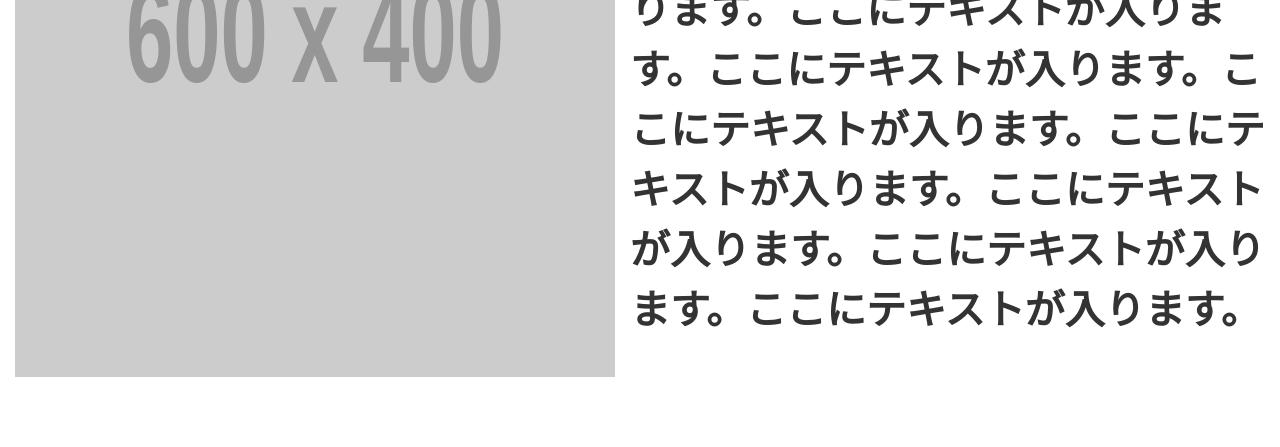
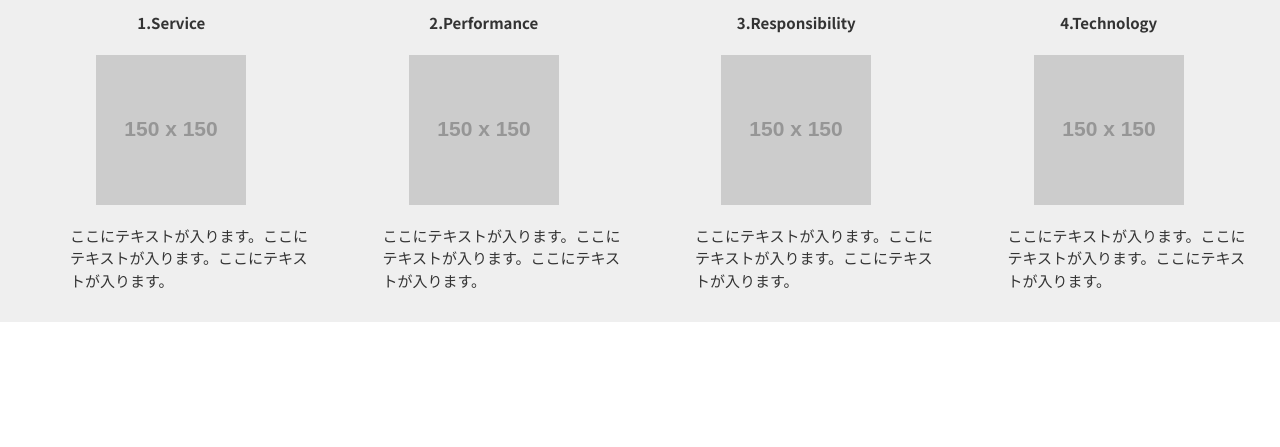
Before and after one commit to muffin-bird/Study, a plain HTML site: page HCJ/index.html in a window 1280 px wide. Shown: the part 545-992 px from the top of the page. After the commit the page ends 907 px from the top, so only its background shows below. Drawn offline with Linux system fonts and the light colour scheme; placeholder pictures from the web are drawn by us.

Commit message:
update HCJ

```diff
--- a/HCJ/assets/css/style.css
+++ b/HCJ/assets/css/style.css
@@ -14,13 +14,17 @@ body {
 /* section */
 .section {
 	padding: 30px 15px;
-	font-size: 40px;
-	font-weight: bold;
 	margin: 0 0 40px;
+}
+
+.section.section-secounday {
+	background-color: #efefef;
 }
 
 .section-headline {
 	text-align: center;
+	font-size: 40px;
+	font-weight: bold;
 }
 
 /* about */
@@ -29,7 +33,7 @@ body {
 	display: flex;
 }
 
-.about-image {}
+/*.about-image {}*/
 
 .about-caption {
 	padding-left: 15px;
@@ -39,4 +43,35 @@ body {
 	margin: 0 0 20px;
 	font-size: 30px;
 }
-.bout-description {}
+
+/*.bout-description {}*/
+
+.grid {
+	margin: 0;
+	padding: 0;
+	display: flex;
+	align-items: center;
+	justify-content: center;
+}
+
+.grid-item {
+	list-style: none;
+}
+
+.future {
+	text-align: center;
+	padding: 0 15px;
+}
+
+.future-headline {
+	font-weight: bold;
+	margin: 0 0 20px;
+}
+
+.future-img {
+	margin: 0 0 20px;
+}
+
+.future-description {
+	text-align: left;
+}
--- a/HCJ/index.html
+++ b/HCJ/index.html
@@ -16,13 +16,59 @@
 	<section class="section">
 		<h1 class="section-headline">About</h1>
 		<figure class="about">
-			<img class="about-image" src="https://dummyimage.com/600x400/000/fff" alt="About image">
+			<img class="about-image" src="https://dummyimage.com/300x200/000/fff" alt="">
 			<figcaption class="about-caption">
 				<h2 class="about-headline">キャッチフレーズ</h2>
-				<p class="about-description">ここにテキストが入ります。ここにテキストが入ります。ここにテキストが入ります。ここにテキストが入ります。ここにテキストが入ります。ここにテキストが入ります。ここにテキストが入ります。ここにテキストが入ります。ここにテキストが入ります。ここにテキストが入ります。ここにテキストが入ります。
+				<p class="about-description">
+					ここにテキストが入ります。ここにテキストが入ります。ここにテキストが入ります。ここにテキストが入ります。
+					ここにテキストが入ります。ここにテキストが入ります。ここにテキストが入ります。ここにテキストが入ります。
+					ここにテキストが入ります。ここにテキストが入ります。ここにテキストが入ります。ここにテキストが入ります。
+					ここにテキストが入ります。ここにテキストが入ります。ここにテキストが入ります。ここにテキストが入ります。
 				</p>
 			</figcaption>
 		</figure>
+	</section>
+
+	<section class="section section-secounday">
+		<h1 class="section-headline">Future</h1>
+		<ul class="grid">
+			<li class="grid-item">
+				<dl class="future">
+					<dt class="future-headline">1.Service</dt>
+					<dd class="future-img"><img src="https://dummyimage.com/150x150/000/fff/" alt="service"></dd>
+					<dd class="future-description">
+					ここにテキストが入ります。ここにテキストが入ります。ここにテキストが入ります。
+					</dd>
+				</dl>
+			</li>
+			<li class="grid-item">
+				<dl class="future">
+					<dt class="future-headline">2.Performance</dt>
+					<dd class="future-img"><img src="https://dummyimage.com/150x150/000/fff/" alt="service"></dd>
+					<dd class="future-description">
+					ここにテキストが入ります。ここにテキストが入ります。ここにテキストが入ります。
+					</dd>
+				</dl>
+			</li>
+			<li class="grid-item">
+				<dl class="future">
+					<dt class="future-headline">3.Responsibility</dt>
+					<dd class="future-img"><img src="https://dummyimage.com/150x150/000/fff/" alt="service"></dd>
+					<dd class="future-description">
+					ここにテキストが入ります。ここにテキストが入ります。ここにテキストが入ります。
+					</dd>
+				</dl>
+			</li>
+			<li class="grid-item">
+				<dl class="future">
+					<dt class="future-headline">4.Technology</dt>
+					<dd class="future-img"><img src="https://dummyimage.com/150x150/000/fff/" alt="service"></dd>
+					<dd class="future-description">
+					ここにテキストが入ります。ここにテキストが入ります。ここにテキストが入ります。
+					</dd>
+				</dl>
+			</li>
+		</ul>
 	</section>
 
 
```
Also changed, not shown: 1 other file.
